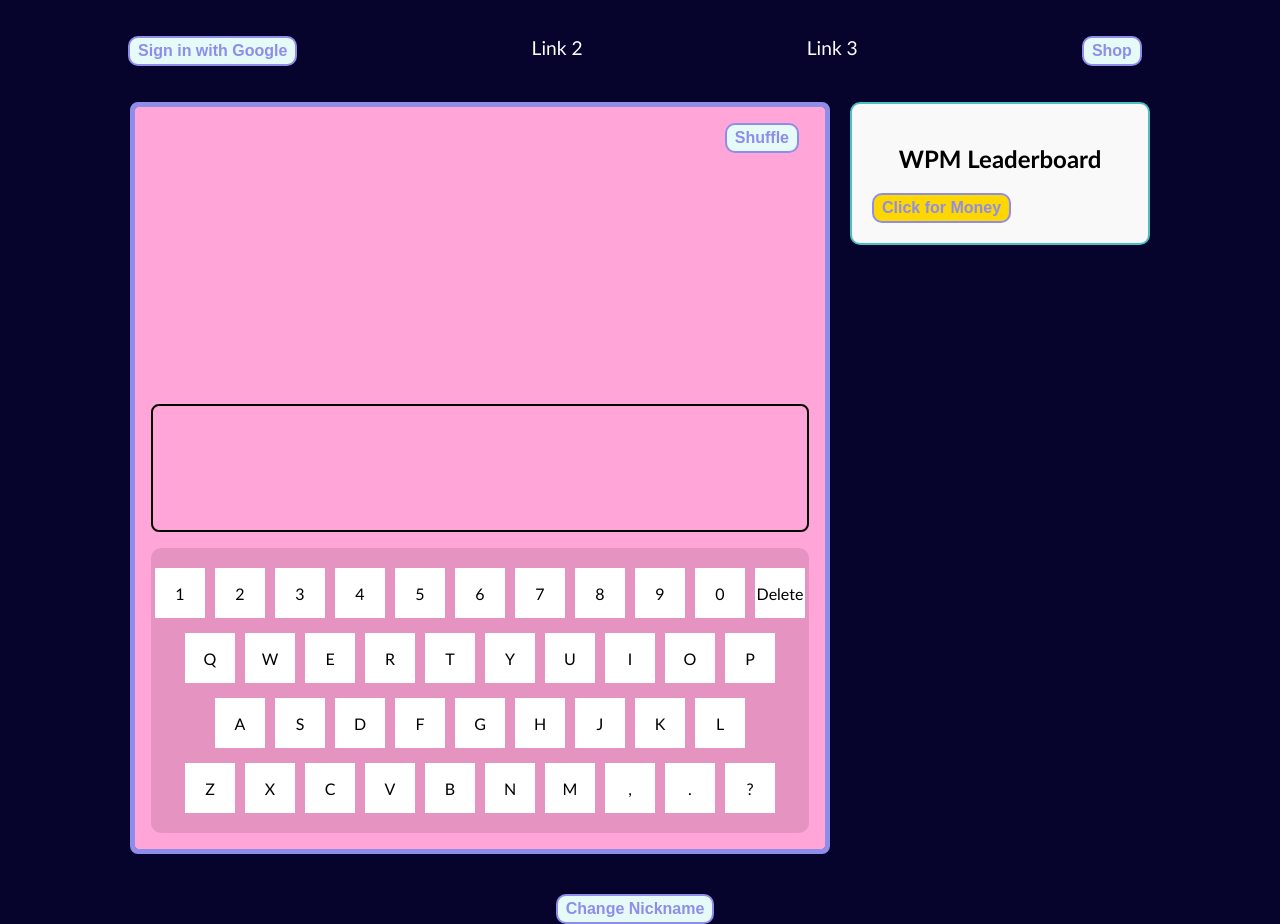
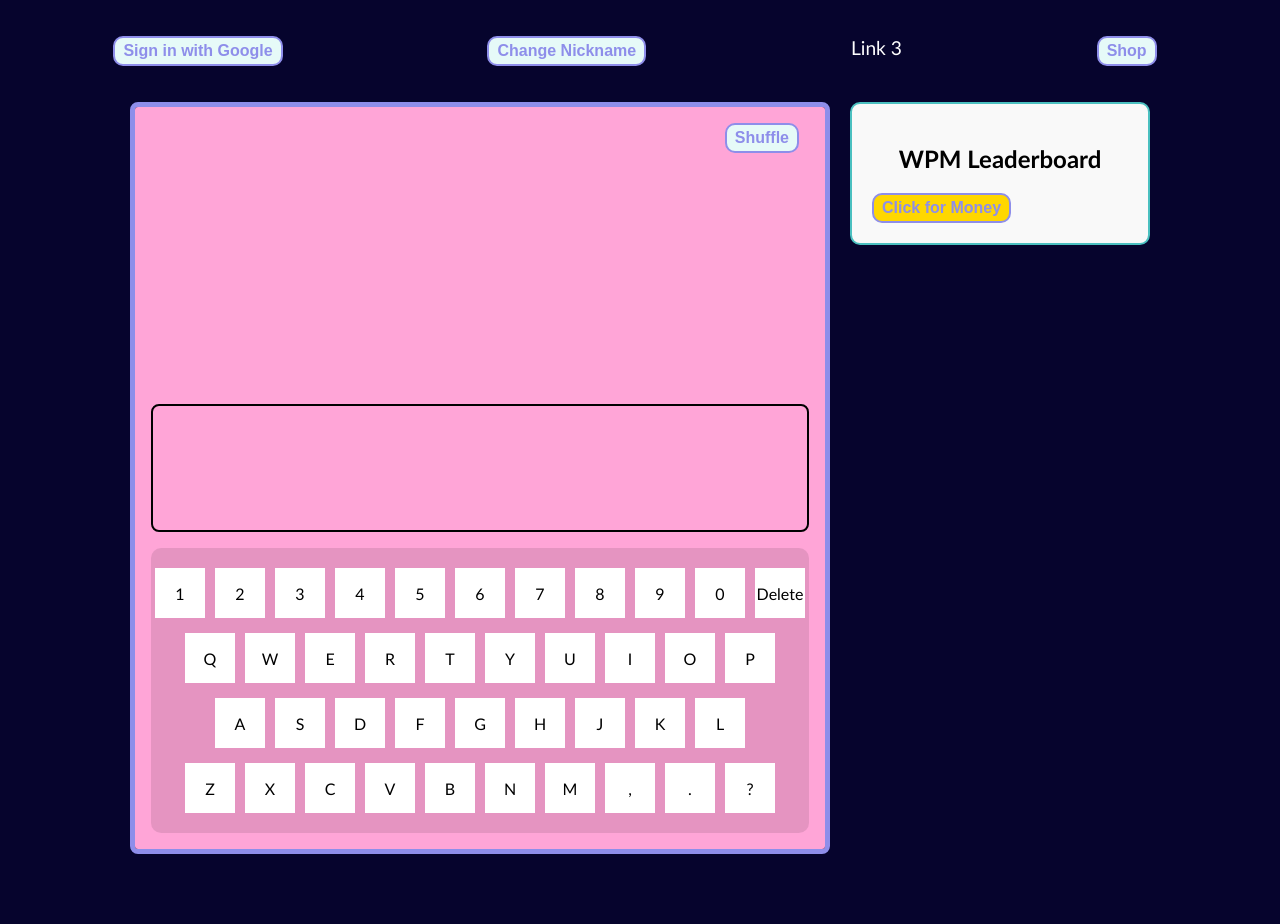
Before and after one commit to BowlofRocks/typingSimulator, a website with bundled scripts: page public/index.html in a window 1280 px wide. After the commit the page ends 894 px from the top, so only its background shows below. Built offline with nearby package versions, Linux system fonts and the light colour scheme; no server answers.

Commit message:
Nickname button to link 2

```diff
--- a/public/index.html
+++ b/public/index.html
@@ -31,7 +31,7 @@
         </section>
       </a>
     </li>
-    <li class="nav-item"><a href="#" class="nav-link">Link 2</a></li>
+    <li class="nav-item"><a href="#" class="nav-link"><button id="changeNicknameButton">Change Nickname</button></a></li>
     <li class="nav-item"><a href="#" class="nav-link">Link 3</a></li>
     <li class="nav-item">
       <div class="dropdown">
@@ -81,7 +81,6 @@
   </div>
 </main>
 <div id="heatmapContainer"></div>
-<button id="changeNicknameButton">Change Nickname</button>
 <div id="popup" class="popup">
   <div class="popup-content">
     <span class="close" id="closePopup">&times;</span>
```
